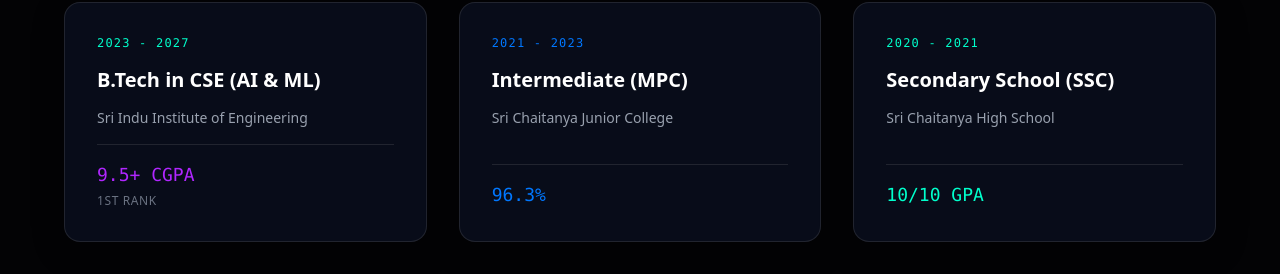
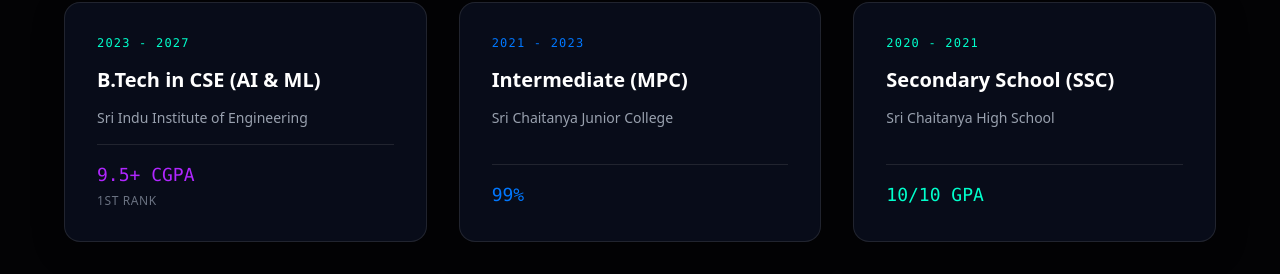
Before and after one commit to boinasathvika05/portfolio, a Next.js app: page / in a window 1280 px wide. Shown: the part 1846-2120 px from the top of the page. Built offline with nearby package versions, Linux system fonts and the light colour scheme.

Commit message:
Update Intermediate score to 99 percent

```diff
--- a/src/components/sections/About.tsx
+++ b/src/components/sections/About.tsx
@@ -106,7 +106,7 @@
               <h5 className="text-xl font-bold text-white leading-tight">Intermediate (MPC)</h5>
               <p className="text-sm text-gray-400">Sri Chaitanya Junior College</p>
               <div className="mt-auto pt-4 border-t border-white/10">
-                <span className="text-lg font-mono text-brand-blue">96.3%</span>
+                <span className="text-lg font-mono text-brand-blue">99%</span>
               </div>
             </div>
           </GlassCard>
```
